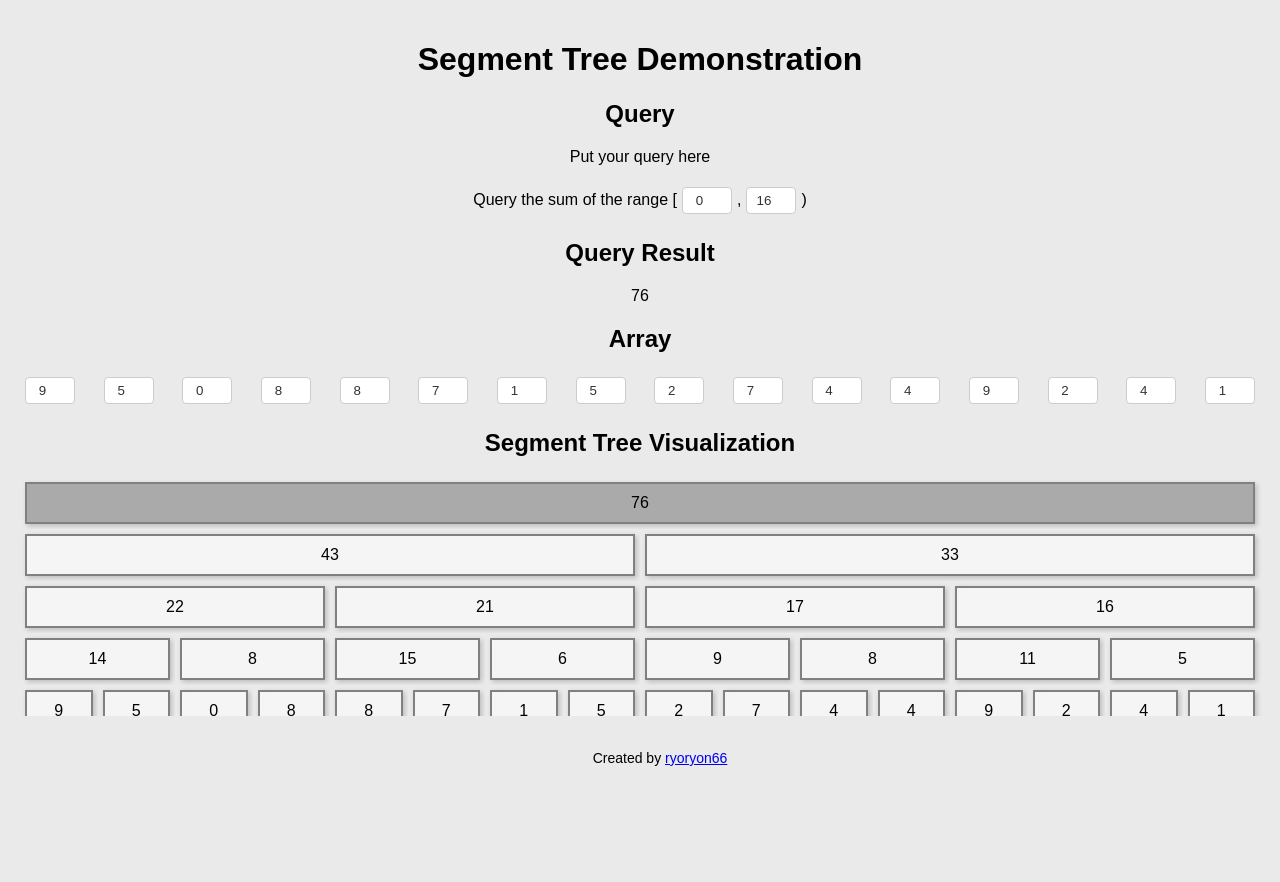
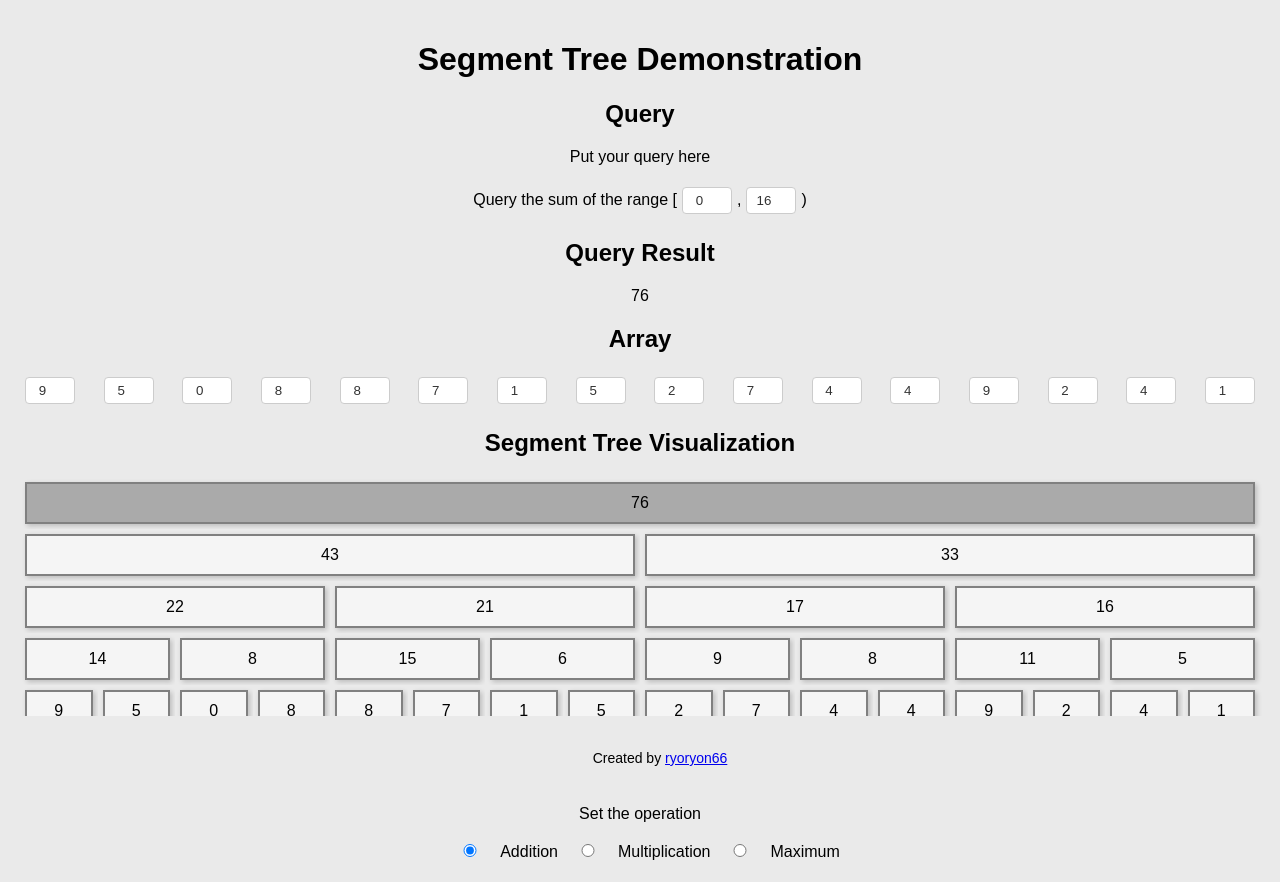
Before and after one commit to ryoryon66/react_segtree, a React (Create React App) app: page / in a window 1280 px wide. Before the commit the page ends 800 px from the top, so only its background shows below. Built offline with nearby package versions, Linux system fonts and the light colour scheme.

Commit message:
added other operarations

```diff
--- a/src/App.js
+++ b/src/App.js
@@ -21,6 +21,7 @@ function App() {
   const [query, setQuery] = useState([0,N]);
   const [query_result, setQueryResult] = useState(segtree.query(query[0],query[1]));
   const [tree, setTree] = useState(segtree);
+  const [op, setOp] = useState("add");
 
 
   let content = [];
@@ -31,7 +32,7 @@ function App() {
   const handleQueryChange = (e) => {
     console.log(e.target.value);
     let value = parseInt(e.target.value);
-    let is_left = e.target.name == "left";
+    let is_left = e.target.name === "left";
 
     let new_query;
 
@@ -53,7 +54,12 @@ function App() {
     let index = parseInt(e.target.name);
     let val = parseInt(e.target.value);
 
-    let new_tree = new SegTree(N,(a,b)=>a+b,0);
+    let new_tree = null;
+    if (op === "add") new_tree = new SegTree(N,(a,b)=>a+b,0);
+    else if (op === "mul") new_tree = new SegTree(N,(a,b)=>a*b,1);
+    else if (op === "max") new_tree = new SegTree(N,(a,b)=>Math.max(a,b),-Infinity);
+    else console.log("error");
+
     for (let i = 0; i < N; i++) {
       new_tree.update(i,tree.get(i));
     }
@@ -61,7 +67,31 @@ function App() {
 
     new_tree.update(index,val);
     setTree(new_tree);
-    setQueryResult(tree.query(query[0],query[1],false));
+    setQueryResult(new_tree.query(query[0],query[1],false));
+
+  }
+
+  const handleOpChange = (e) => {
+    let new_op = e.target.value;
+    setOp(new_op);
+
+    console.log(new_op);
+
+
+
+    let new_tree = null;
+    if (new_op === "add") new_tree = new SegTree(N,(a,b)=>a+b,0);
+    else if (new_op === "mul") new_tree = new SegTree(N,(a,b)=>a*b,1);
+    else if (new_op === "max") new_tree = new SegTree(N,(a,b)=>Math.max(a,b),-Infinity);
+    else console.log("error");
+
+    for (let i = 0; i < N; i++) {
+      new_tree.update(i,Math.floor(Math.random()*10));
+    }
+
+
+    setTree(new_tree);
+    setQueryResult(new_tree.query(query[0],query[1],false));
 
   }
 
@@ -110,6 +140,15 @@ function App() {
       <SegBlock segtree={tree} node_index={1} className="seg-block"/>
       </div>
 
+      <div className="setop">
+        <h2>Set Operation</h2>
+        <p>Set the operation</p>
+        {/* radio */}
+        <input type="radio" name="op" value="add" onChange={handleOpChange} checked={op==="add"}/>Addition
+        <input type="radio" name="op" value="mul" onChange={handleOpChange} checked={op==="mul"}/>Multiplication
+        <input type="radio" name="op" value="max" onChange={handleOpChange} checked={op==="max"}/>Maximum
+      </div>
+
 
 
       <div className="footer">
```
